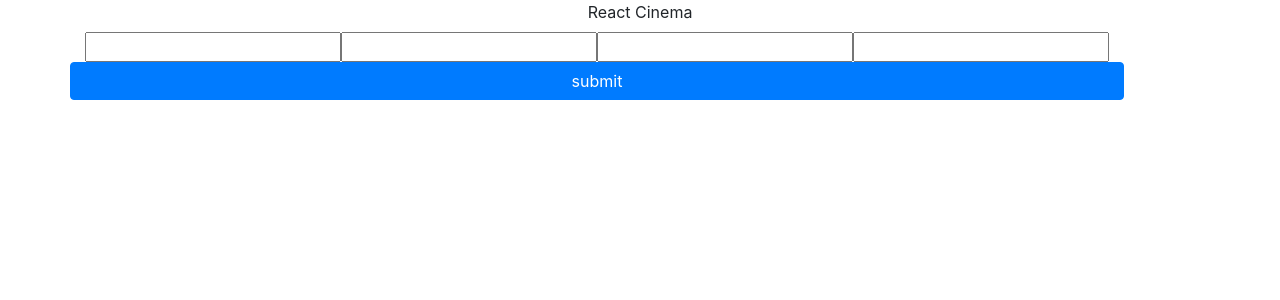
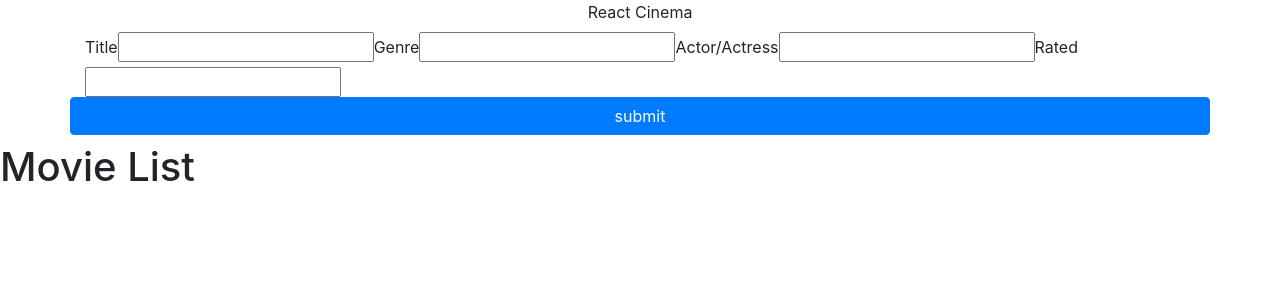
Before and after one commit to Timothyb92/react-cinema, a React (Create React App) app: page / in a window 1280 px wide. Shown: the top 300 px of the page. Built offline with nearby package versions, Linux system fonts and the light colour scheme; no server answers.

Commit message:
Added movies directory and added MovieList component.

```diff
--- a/src/App.js
+++ b/src/App.js
@@ -4,6 +4,7 @@ import axios from 'axios';
 
 import AppSearchBar from './components/layout/AppSearchBar';
 import Header from './components/layout/Header';
+import MovieList from './components/movies/MovieList';
 
 const API_KEY = process.env.REACT_APP_OMDb_KEY;
 
@@ -24,6 +25,7 @@ class App extends Component {
       <>
         <Header />
         <AppSearchBar />
+        <MovieList />
       </>
     );
   }
--- a/src/components/layout/AppSearchBar.js
+++ b/src/components/layout/AppSearchBar.js
@@ -40,7 +40,10 @@ class AppSearchBar extends Component {
     axios
       .get(`http://www.omdbapi.com/?i=tt3896198&apikey=${API_KEY}&s=${title}`)
       .then(res => {
-        console.log(res);
+        let movies = res.data.Search;
+        console.log(movies);
+        let moviePosters = movies.map(e => e.Poster);
+        console.log(moviePosters);
       });
   };
 
@@ -55,24 +58,28 @@ class AppSearchBar extends Component {
           <div className="col-md-12">
             <div className="row">
               <form onSubmit={this.handleSubmit}>
+                <label htmlFor="title">Title</label>
                 <input
                   type="text"
                   // value="Movie Title..."
                   name="title"
                   onChange={this.handleChange}
                 />
+                <label htmlFor="genre">Genre</label>
                 <input
                   type="text"
                   // value="Genre..."
                   name="genre"
                   onChange={this.handleChange}
                 />
+                <label htmlFor="actor">Actor/Actress</label>
                 <input
                   type="text"
                   // value="Actor/Actress..."
                   name="actor"
                   onChange={this.handleChange}
                 />
+                <label htmlFor="rated">Rated</label>
                 <input
                   type="text"
                   // value="Rated..."
--- /dev/null
+++ b/src/components/movies/MovieList.js
@@ -0,0 +1,13 @@
+import React, { Component } from 'react';
+
+class MovieList extends Component {
+  render() {
+    return (
+      <div>
+        <h1>Movie List</h1>
+      </div>
+    );
+  }
+}
+
+export default MovieList;
```
